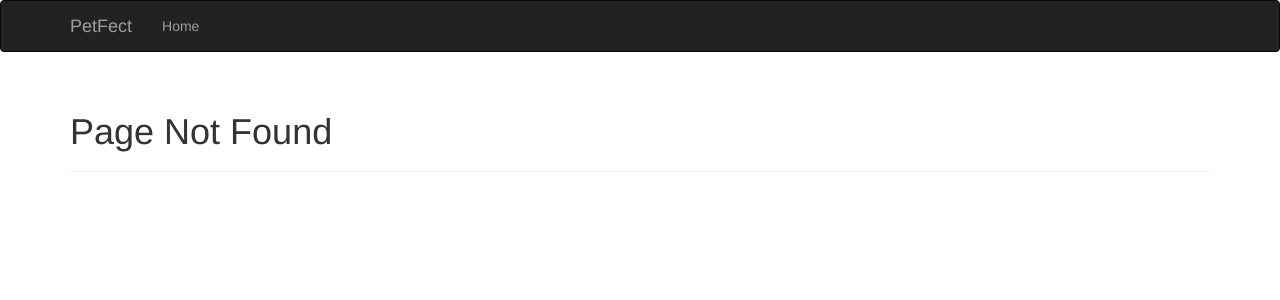
After one commit to CLI1-chang/PetFect, a Flask app: template templates/404.html in a window 1280 px wide. The commit adds this page. Shown: the top 300 px of the page. Run offline with Flask 2, Linux system fonts and the light colour scheme; the template is opened without the code that fills it, so the values that code supplies are empty; some libraries are stand-ins or nearby versions.

Commit message:
data base test and add error pages

```diff
--- a/app.py
+++ b/app.py
@@ -1,17 +1,72 @@
-from flask import Flask, render_template
+import os
+from flask import Flask, render_template, session, redirect, url_for, flash
+from flask_bootstrap import Bootstrap
+from flask_moment import Moment
+from flask_wtf import FlaskForm
+from wtforms import StringField, SubmitField
+from wtforms.validators import DataRequired
+from flask_sqlalchemy import SQLAlchemy
+
+
+basedir = os.path.abspath(os.path.dirname(__file__))
 
 app = Flask(__name__)
+app.config['SECRET_KEY'] = 'hard to guess string'
+app.config['SQLALCHEMY_DATABASE_URI'] =\
+    'sqlite:///' + os.path.join(basedir, 'data.sqlite')
+app.config['SQLALCHEMY_TRACK_MODIFICATIONS'] = False
+
+db = SQLAlchemy(app)
+moment = Moment(app)
+bootstrap = Bootstrap(app)
 
 
-@app.route('/')
-def hello_world():
-    return 'Hello World!'
+class Role(db.Model):
+    __tablename__ = 'roles'
+    id = db.Column(db.Integer, primary_key=True)
+    name = db.Column(db.String(64), unique=True)
+    users = db.relationship('User', backref='role')
+
+    def __repr__(self):
+        return '<Role %r>' % self.name
 
 
-@app.route('/index')
+class User(db.Model):
+    __tablename__ = 'users'
+    id = db.Column(db.Integer, primary_key=True)
+    user_name = db.Column(db.String(64), unique=True, index=True)
+    role_id = db.Column(db.Integer, db.ForeignKey('roles.id'))
+
+    def __repr__(self):
+        return '<User %r>' % self.user_name
+
+
+class NameForm(FlaskForm):
+    name = StringField('Please tell me your name.', validators=[DataRequired()])
+    submit = SubmitField('Submit')
+
+
+@app.errorhandler(404)
+def page_not_found(e):
+    return render_template('404.html'), 404
+
+
+@app.errorhandler(500)
+def internal_server_error(e):
+    return render_template('500.html'), 500
+
+
+@app.route('/', methods=['GET', 'POST'])
 def index():
-    return render_template('index.html')
+    form = NameForm()
+    if form.validate_on_submit():
+        old_name = session.get('name')
+        if old_name is not None and old_name != form.name.data:
+            flash('Looks like you have changed your name!')
+        session['name'] = form.name.data
+        return redirect(url_for('index'))
+    return render_template('index.html', form=form, name=session.get('name'))
 
 
 if __name__ == '__main__':
-    app.run()
+    app.run(debug=True)
--- /dev/null
+++ b/templates/404.html
@@ -0,0 +1,9 @@
+{% extends "home.html" %}
+
+{% block title %}PetFect - Page Not Found{% endblock %}
+
+{% block page_content %}
+<div class="page-header">
+    <h1>Page Not Found</h1>
+</div>
+{% endblock %}
--- a/templates/home.html
+++ b/templates/home.html
@@ -1,12 +1,48 @@
-<!DOCTYPE html>
-<html lang="en">
-<head>
-    {% block head %}
-    <title>{% block title %}{% endblock %} - PetFect</title>
-    {% endblock %}
-</head>
-<body>
-    {% block body %}
-    {% endblock %}
-</body>
-</html>
+{% extends "bootstrap/base.html" %}
+
+{% block title %}PetFect{% endblock %}
+
+{% block head %}
+{{ super() }}
+<link rel="shortcut icon" href="{{ url_for('static', filename='pet.png') }}" type="image/x-icon">
+<link rel="icon" href="{{ url_for('static', filename='pet.png') }}" type="image/x-icon">
+{% endblock %}
+
+{% block navbar %}
+<div class="navbar navbar-inverse" role="navigation">
+    <div class="container">
+        <div class="navbar-header">
+            <button type="button" class="navbar-toggle" data-toggle="collapse" data-target=".navbar-collapse">
+                <span class="sr-only">Toggle navigation</span>
+                <span class="icon-bar"></span>
+                <span class="icon-bar"></span>
+                <span class="icon-bar"></span>
+            </button>
+            <a class="navbar-brand" href="/">PetFect</a>
+        </div>
+        <div class="navbar-collapse collapse">
+            <ul class="nav navbar-nav">
+                <li><a href="/">Home</a></li>
+            </ul>
+        </div>
+    </div>
+</div>
+{% endblock %}
+
+{% block content %}
+<div class="container">
+    {% for message in get_flashed_messages() %}
+    <div class="alert alert-warning">
+        <button type="button" class="close" data-dismiss="alert">&times;</button>
+        {{ message }}
+    </div>
+    {% endfor %}
+
+    {% block page_content %}{% endblock %}
+</div>
+{% endblock %}
+
+{% block scripts %}
+{{ super() }}
+{{ moment.include_moment() }}
+{% endblock %}
```
Also changed, not shown: templates/500.html (added, +9 -0 lines), templates/index.html (+6 -5 lines), static/pet.png (added).
